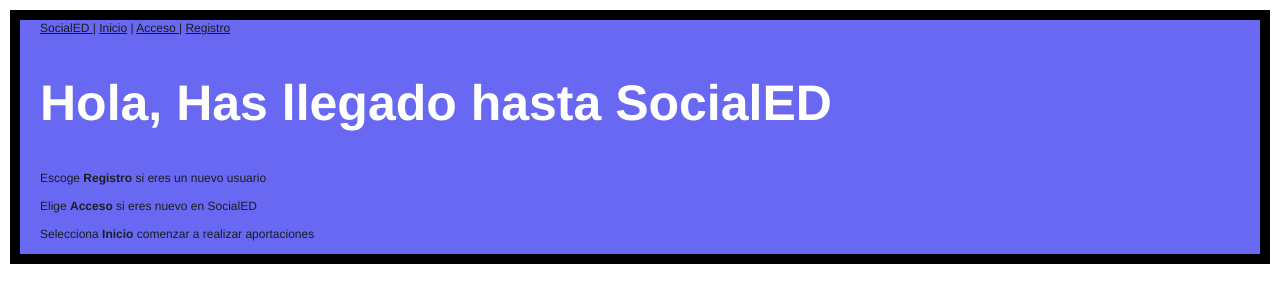
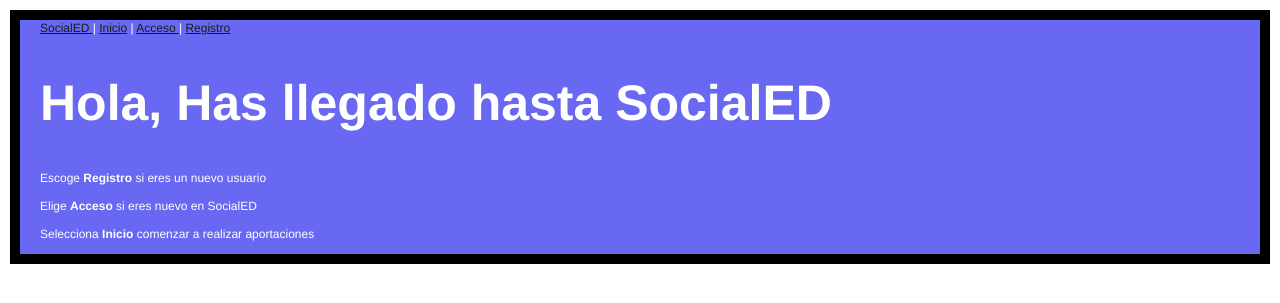
Before and after one commit to JAlbertoLeal/SocialED, a Flask app: page / in a window 1280 px wide. Shown: the top 303 px of the page. Run offline with Flask 2, Linux system fonts and the light colour scheme.

Commit message:
Nuevos Cambios

```diff
--- a/server.py
+++ b/server.py
@@ -13,7 +13,6 @@ def index():
 @app.route('/home', methods=['GET'])
 def home():
     return app.send_static_file('home.html')
-
 
 @app.route('/login', methods=['GET'])
 def login():
--- a/static/css/socialed-style.css
+++ b/static/css/socialed-style.css
@@ -4,7 +4,7 @@
 #container {
   font-family: Helvetica, Arial, sans-serif;
   font-size: 12px;
-  font-color: white;
+  color: white;
   padding-left: 20px;
   background-color: rgba(76, 76, 240, 0.842);
   margin: 10px;
@@ -26,6 +26,7 @@ form {
   border: 2px solid black;}
 
 label {
+  background-color: coral;
 }
 
 body{
```
